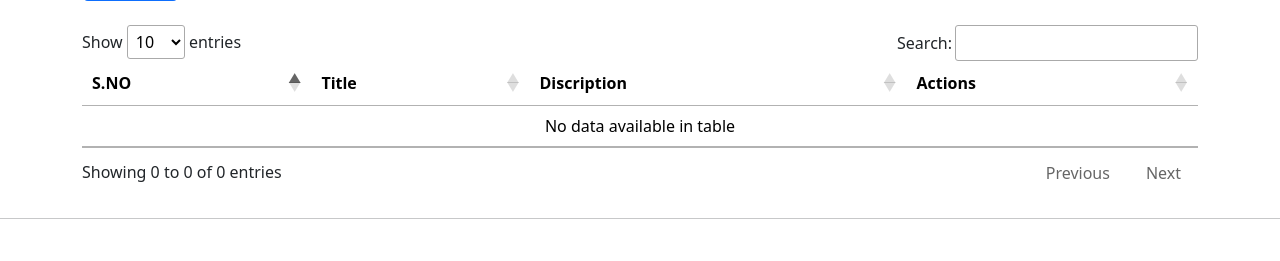
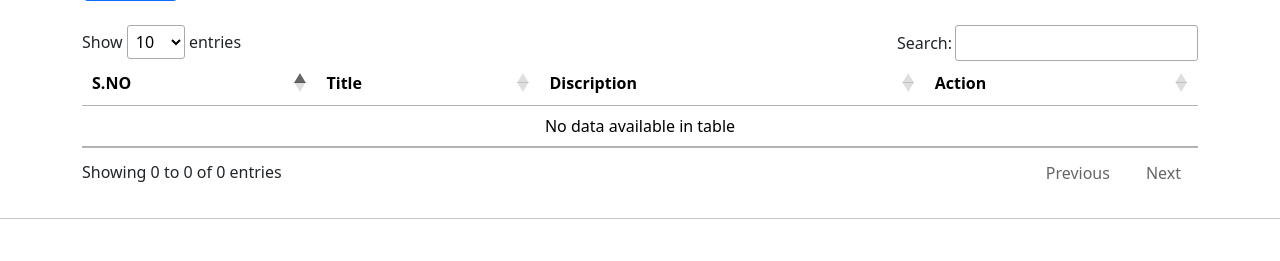
Before and after one commit to Hamzakhanzada/Crud-App, a PHP site: page /index.php in a window 1280 px wide. Shown: the part 383-644 px from the top of the page. Run offline with PHP 8.4, Linux system fonts and the light colour scheme; data that the repository does not hold is empty; some libraries are stand-ins or nearby versions.

Commit message:
some changes

```diff
--- a/index.php
+++ b/index.php
@@ -188,10 +188,10 @@ Edit Modal
         <table class="table" id="myTable">
             <thead>
                 <tr>
-                    <th scope="col">S.NO</th>
+                    <th scope="col">S.NO </th>
                     <th scope="col">Title</th>
                     <th scope="col">Discription</th>
-                    <th scope="col">Actions</th>
+                    <th scope="col">Action</th>
                 </tr>
             </thead>
             <tbody>
```
